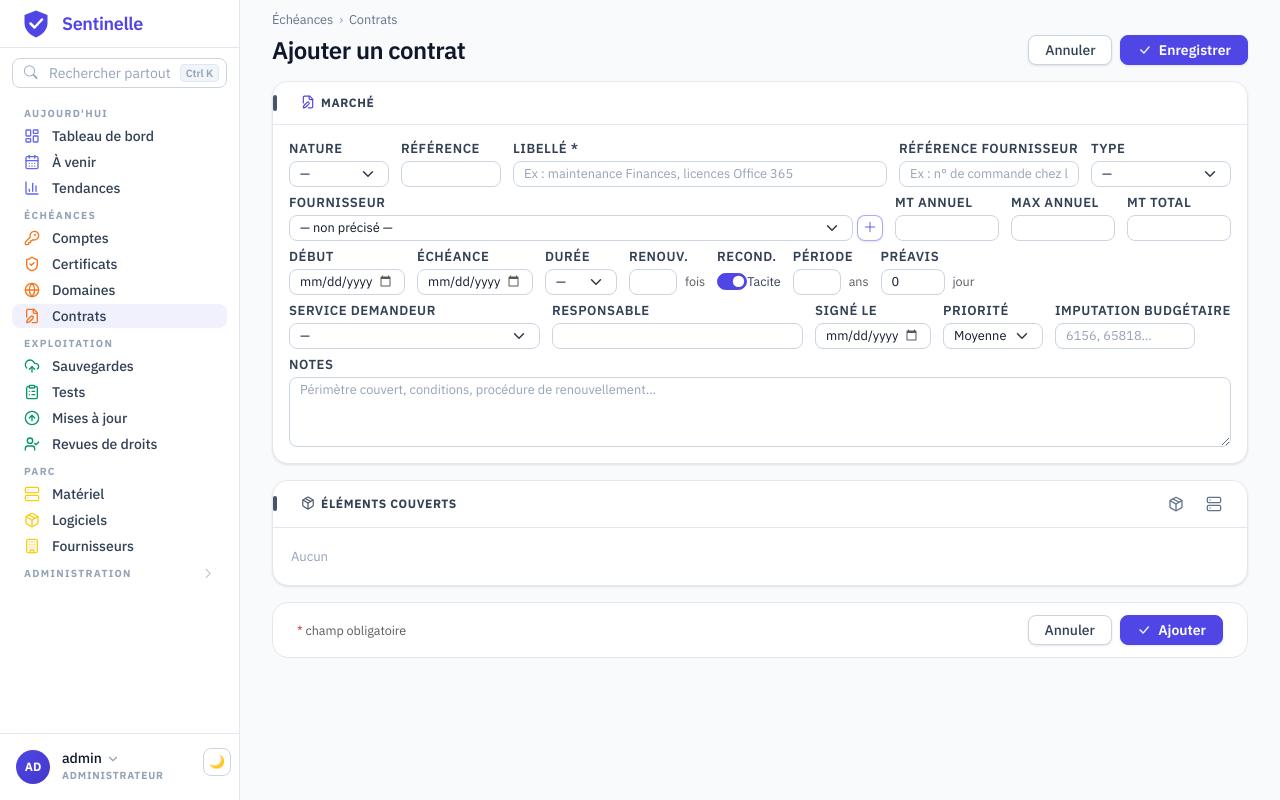
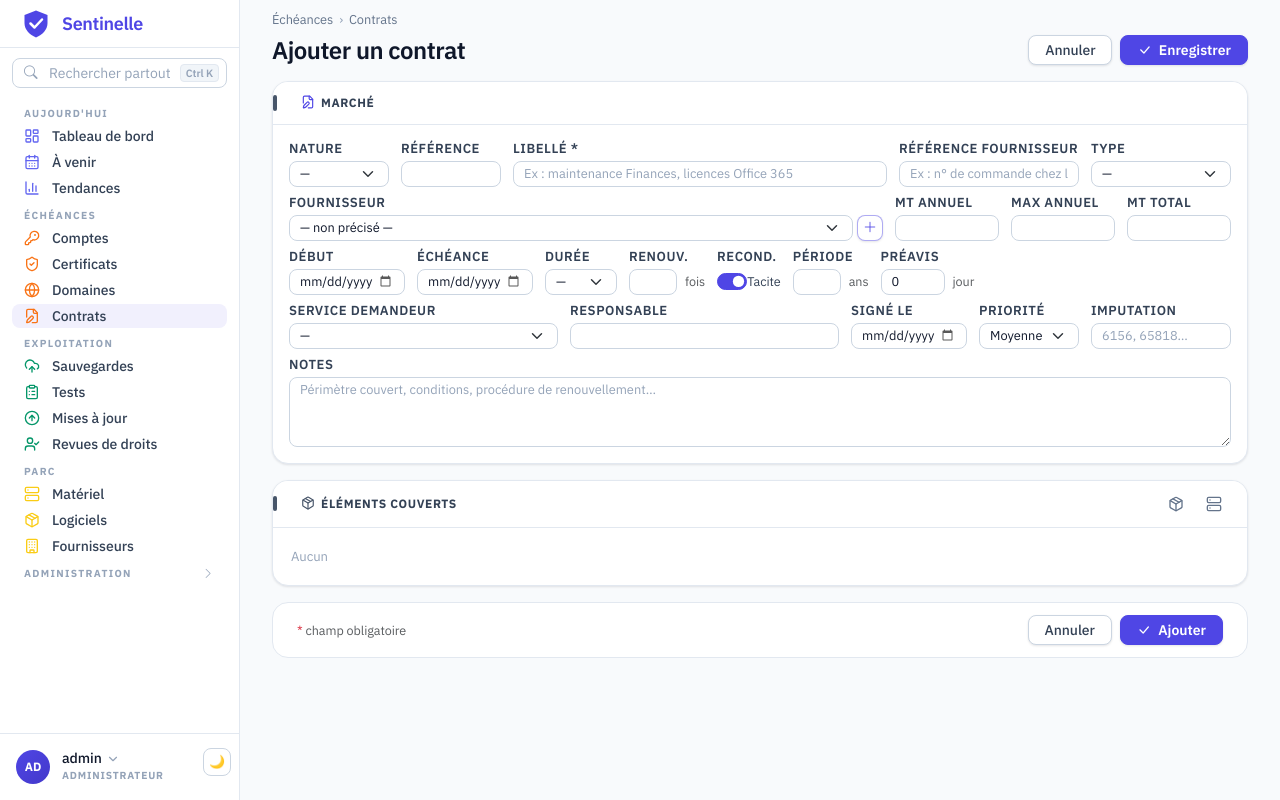
Before and after one commit to cparfait/sentinelle, a Flask app: page /contracts/create in a window 1280 px wide. Run offline with Flask 3, Linux system fonts and the light colour scheme; a user stored in the database is signed in; data comes from the database, SQL or seed files in the repository; data that the repository does not hold is empty; parts of the project's set-up code (start-up, migrations or seed data) failed here and were passed over; some libraries are stand-ins or nearby versions.

Commit message:
Formulaire de contrat : intitulé « Imputation »
L'intitulé entier reste en infobulle.

Co-Authored-By: Claude Fable 5.1 <noreply@anthropic.com>

```diff
--- a/app/templates/contracts/form.html
+++ b/app/templates/contracts/form.html
@@ -216,7 +216,7 @@
                 </select>
             </div>
             <div>
-                <label class="form-label small mb-1" for="ctImputation">Imputation budgétaire</label>
+                <label class="form-label small mb-1" for="ctImputation" title="Imputation budgétaire">Imputation</label>
                 <input type="text" name="budget_code" id="ctImputation" class="form-control form-control-sm l-140"
                        value="{{ contract.budget_code or '' if contract else '' }}" placeholder="6156, 65818…">
             </div>
```
